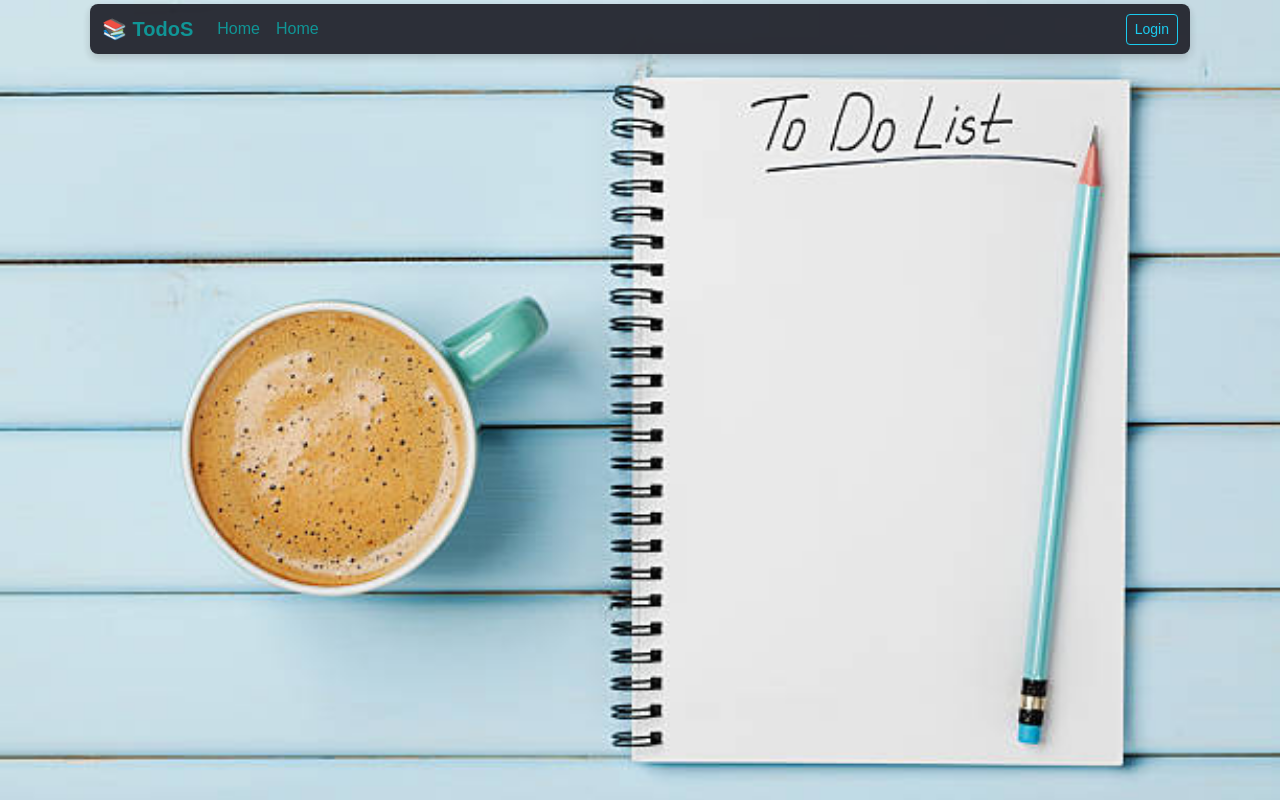
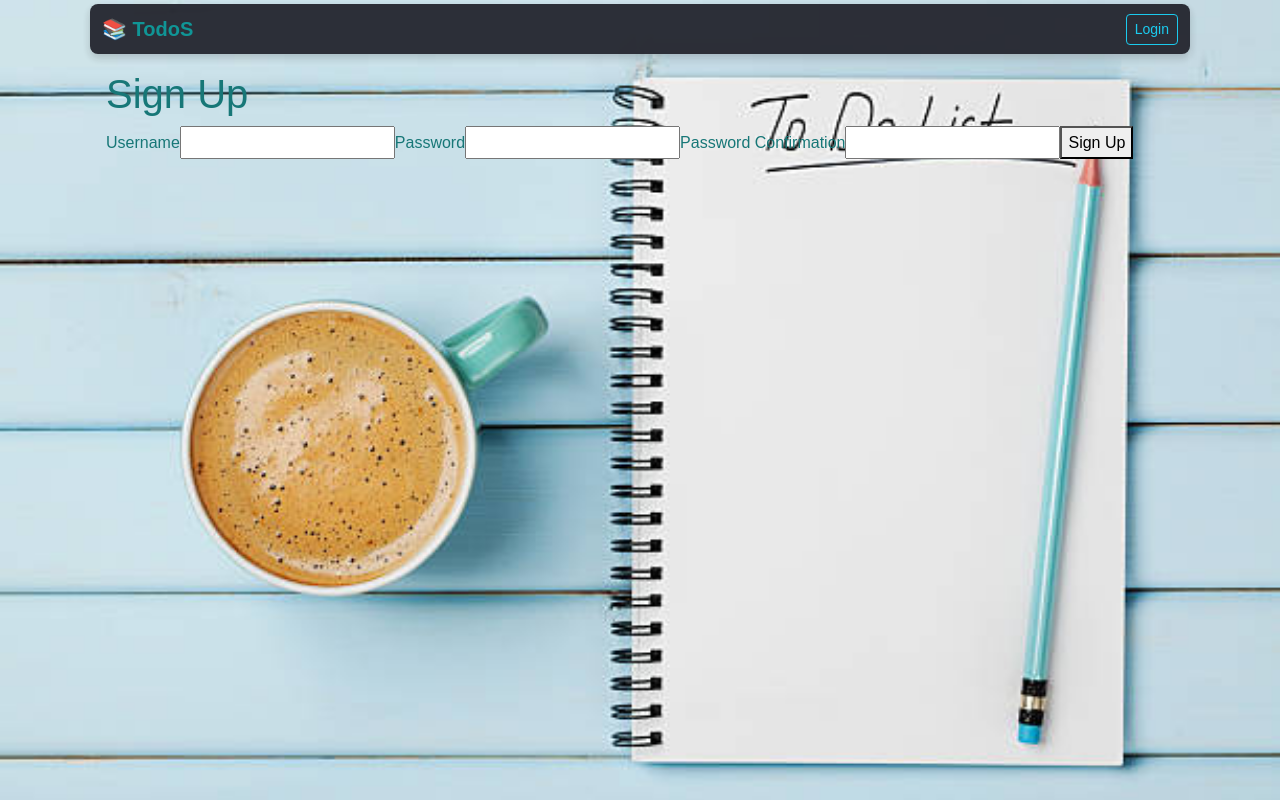
Before and after one commit to kevinkkimutai/Todos-Front-End, a React (Create React App) app: page /signup in a window 1280 px wide. Built offline with nearby package versions, Linux system fonts and the light colour scheme; no server answers.

Commit message:
Login api added

```diff
--- a/src/components/App.js
+++ b/src/components/App.js
@@ -1,5 +1,6 @@
 import React, { useEffect, useState } from "react";
 import { Switch, Route } from "react-router-dom";
+import SignUp from "./SignUp";
 import Login from "./Login";
 import NavBar from "./NavBar";
 import Home from "./Home";
@@ -19,18 +20,25 @@ function App() {
   return (
     <>
       <NavBar user={user} setUser={setUser} />
+
       <main>
-
-          <Switch>
-          <Route exact path="/">
+        <Switch>
+          <Route path="/signup">
+            <SignUp setUser={setUser} />
+          </Route>
+          <Route path="/login">
+            <Login setUser={setUser} />
+          </Route>
+          {user ? (
+            <Route path="/">
+              <Home user={user} setUser={setUser} />
+            </Route>
+          ) : (
+            <Route path="/">
               <Login setUser={setUser} />
             </Route>
-            <Route  path="/home">
-              <Home user={user} setUser={setUser} />
-            </Route>
-
-          </Switch>
-
+          )}
+        </Switch>
       </main>
     </>
   );
--- a/src/components/Login.js
+++ b/src/components/Login.js
@@ -1,5 +1,4 @@
 import React, { useState } from "react";
-import { Link } from "react-router-dom";
 
 function Login({ setUser }) {
   const [username, setUsername] = useState("");
@@ -8,7 +7,7 @@ function Login({ setUser }) {
 
   function handleSubmitSignup(e) {
     e.preventDefault();
-    fetch("http://localhost:3000/signup", {
+    fetch("http://localhost:3000/users/signup", {
       method: "POST",
       headers: {
         "Content-Type": "application/json",
@@ -35,7 +34,7 @@ function Login({ setUser }) {
       body: JSON.stringify({ username, password }),
     }).then((r) => {
       if (r.ok) {
-        r.json().then((user) => setUser(user));
+        r.json().then((user) => setUser(user.data));
       }
     });
   }
@@ -62,10 +61,7 @@ function Login({ setUser }) {
                 <div className="card-3d-wrapper">
                   <div className="card-front">
                     <div className="center-wrap">
-                      <form
-                        onSubmit={handleSubmit}
-                        className="section text-center"
-                      >
+                      <form onSubmit={handleSubmit} className="section text-center">
                         <h4 className="mb-4 pb-3">Log In</h4>
                         <div className="form-group">
                           <input
@@ -87,12 +83,12 @@ function Login({ setUser }) {
                           />
                           <i className=" input-icon bi bi-key-fill"></i>
                         </div>
-                        <Link className="nav-link " to="/home">
-                          <button className="btn1 mt-4 btn btn-outline-info">
+                        <button
+						type="submit"
+                          className="btn1 mt-4 btn btn-outline-info"
+                        >
                           Login
                         </button>
-                        </Link>
-
                         <p className="mb-0 mt-4 text-center">
                           <a href="#/" className="link">
                             Forgot your password?
@@ -104,10 +100,7 @@ function Login({ setUser }) {
 
                   <div className="card-back">
                     <div className="center-wrap">
-                      <form
-                        className="section text-center pt-0"
-                        onSubmit={handleSubmitSignup}
-                      >
+                      <form className="section text-center pt-0" onSubmit={handleSubmitSignup}>
                         <h4 className="mb-3 pb-3">Sign Up</h4>
 
                         <div className="form-group mt-2">
@@ -140,18 +133,17 @@ function Login({ setUser }) {
                             className="form-style"
                             placeholder="Password_confirmation"
                             value={passwordConfirmation}
-                            onChange={(e) =>
-                              setPasswordConfirmation(e.target.value)
-                            }
+                            onChange={(e) => setPasswordConfirmation(e.target.value)}
                             autoComplete="current-password"
                           />
                           <i className=" input-icon bi bi-key-fill"></i>
                         </div>
-                        <Link className="nav-link " to="/home">
-                          <button className="btn1 mt-4 btn btn-outline-info">
+                        <button
+                        type="submit"
+                          className="btn1 mt-4 btn btn-outline-info"
+                        >
                           Register
                         </button>
-                        </Link>
                       </form>
                     </div>
                   </div>
--- a/src/components/NavBar.js
+++ b/src/components/NavBar.js
@@ -17,7 +17,7 @@ function NavBar({ user, setUser }) {
           <>
       <nav className="navbar navbar-expand-sm ">
     <div className="container-fluid">
-      <Link className="navbar-brand" to="/">📚 <b>TodoS</b></Link>
+      <Link className="navbar-brand" to="/home">📚 <b>TodoS</b></Link>
       <button className="navbar-toggler" type="button" data-bs-toggle="collapse" data-bs-target="#navbarSupportedContent" aria-controls="navbarSupportedContent" aria-expanded="false" aria-label="Toggle navigation">
         <span className="navbar-toggler-icon"></span>
       </button>
@@ -26,21 +26,21 @@ function NavBar({ user, setUser }) {
           <li className="nav-item">
 
               {/* <a className="nav-link " aria-current="page" href="/">Home</a>*/}
-             <Link className="nav-link " to="/">Home</Link>
+             {/* <Link className="nav-link " to="/">Home</Link> */}
           </li>
           <li className="nav-item">
-            <Link className="nav-link " to="/">Home</Link>
+            {/* <Link className="nav-link " to="/">Home</Link> */}
           </li>
 
         </ul>
         <div className="d-flex">
         {user ? (
         <>
-         <ul class="nav nav-pills nav-fill">
-  <li class="nav-item">
-    <a class="nav-link me-2" href="#/">{user.username}!</a>
+         <ul className="nav nav-pills nav-fill">
+  <li className="nav-item">
+    <a className="nav-link me-2" href="#/">{user.username}!</a>
   </li>
-  <li class="nav-item pt-1">
+  <li className="nav-item pt-1">
       <button className="btn btn-outline-danger btn-sm" onClick={handleLogoutClick}>Logout</button>
       </li>
       </ul>
@@ -48,7 +48,7 @@ function NavBar({ user, setUser }) {
         ) : (
       <>
 
-  <div class="nav-item pt-0">
+  <div className="nav-item pt-0">
   <Link to="/login"><button className="btn btn-outline-info btn-sm " href="login" type="submit">Login</button></Link>
   </div>
       </>
--- /dev/null
+++ b/src/components/SignUp.js
@@ -0,0 +1,61 @@
+import React, { useState } from "react";
+
+function SignUp({ setUser }) {
+  const [username, setUsername] = useState("");
+  const [password, setPassword] = useState("");
+  const [passwordConfirmation, setPasswordConfirmation] = useState("");
+
+  function handleSubmit(e) {
+    e.preventDefault();
+    fetch("http://localhost:3000/signup", {
+      method: "POST",
+      headers: {
+        "Content-Type": "application/json",
+      },
+      body: JSON.stringify({
+        username,
+        password,
+        password_confirmation: passwordConfirmation,
+      }),
+    }).then((r) => {
+      if (r.ok) {
+        r.json().then((user) => setUser(user));
+      }
+    });
+  }
+
+  return (
+    <div>
+      <form onSubmit={handleSubmit}>
+        <h1>Sign Up</h1>
+        <label htmlFor="username">Username</label>
+        <input
+          type="text"
+          id="username"
+          autoComplete="off"
+          value={username}
+          onChange={(e) => setUsername(e.target.value)}
+        />
+        <label htmlFor="password">Password</label>
+        <input
+          type="password"
+          id="password"
+          value={password}
+          onChange={(e) => setPassword(e.target.value)}
+          autoComplete="current-password"
+        />
+        <label htmlFor="password">Password Confirmation</label>
+        <input
+          type="password"
+          id="password_confirmation"
+          value={passwordConfirmation}
+          onChange={(e) => setPasswordConfirmation(e.target.value)}
+          autoComplete="current-password"
+        />
+        <button type="submit">Sign Up</button>
+      </form>
+    </div>
+  );
+}
+
+export default SignUp;
```
Also changed, not shown: src/components/Home.js (+24 -78 lines). Lines whose indentation alone changed are shown as unchanged.
